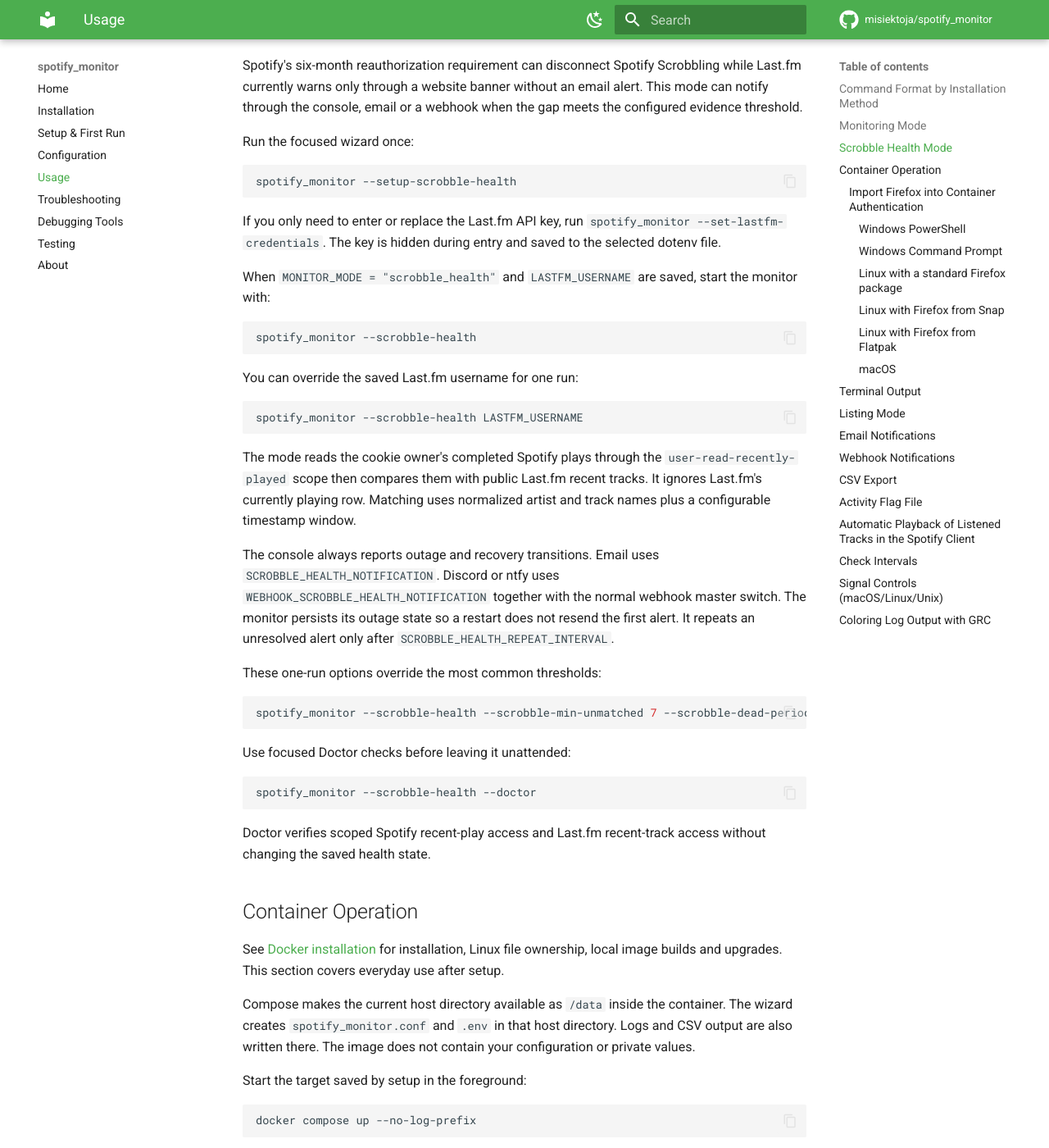
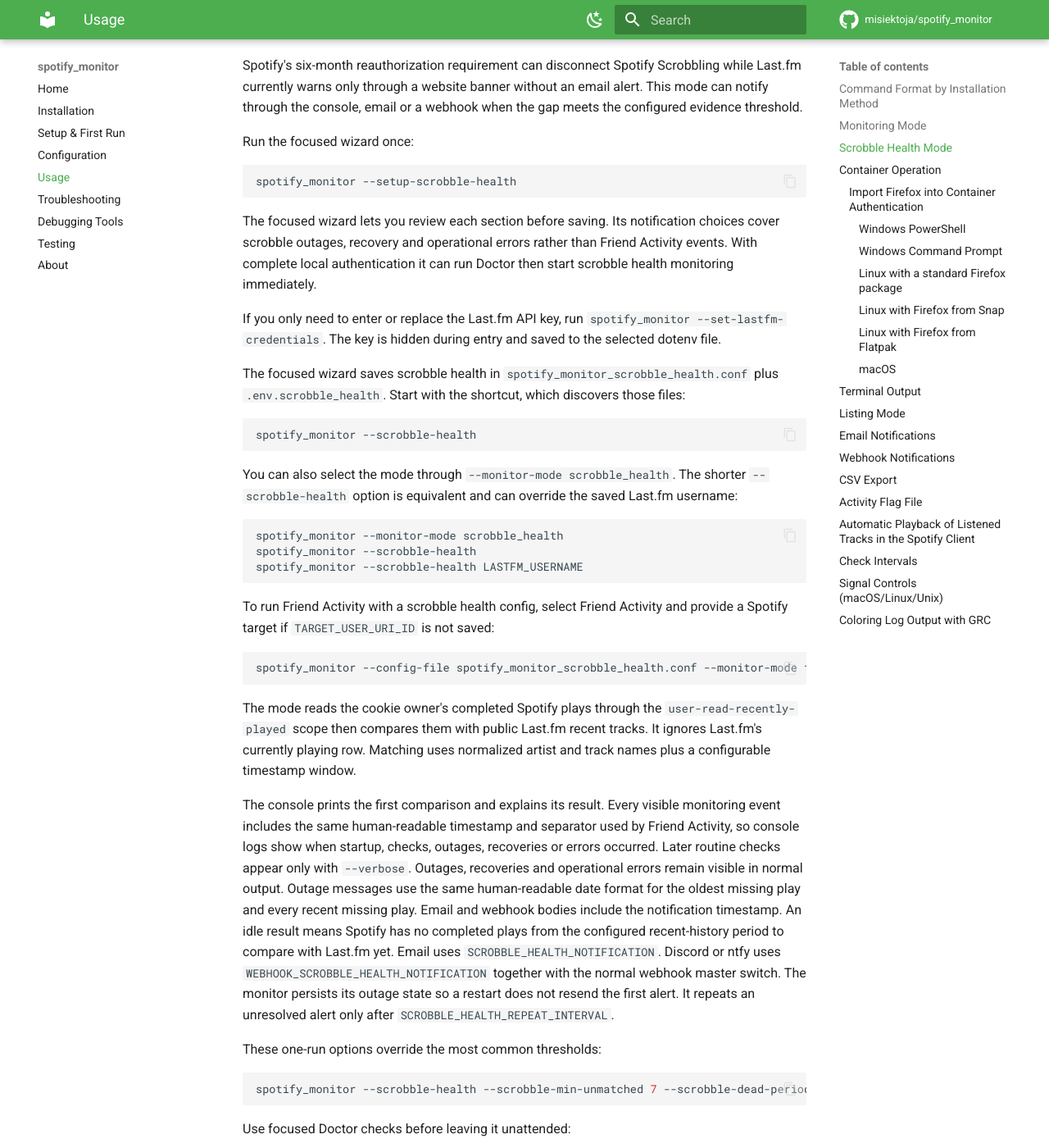
Before and after one commit to misiektoja/spotify_monitor, an MkDocs documentation site: the page built from docs/usage.md, in a window 1280 px wide and 1400 px high, scrolled down 2385 px. Shown: the whole window at 82% size. Built offline with MkDocs 1.6.1 and Material for MkDocs 9.7.7, drawn with Linux system fonts in a browser that asks for light colours; comment, search, counter and statistics services are not loaded; some of the changed text lies outside the part shown.

Commit message:
docs(usage): document scrobble health operation

````diff
--- a/docs/usage.md
+++ b/docs/usage.md
@@ -87,23 +87,33 @@
 spotify_monitor --setup-scrobble-health
 ```
 
+The focused wizard lets you review each section before saving. Its notification choices cover scrobble outages, recovery and operational errors rather than Friend Activity events. With complete local authentication it can run Doctor then start scrobble health monitoring immediately.
+
 If you only need to enter or replace the Last.fm API key, run `spotify_monitor --set-lastfm-credentials`. The key is hidden during entry and saved to the selected dotenv file.
 
-When `MONITOR_MODE = "scrobble_health"` and `LASTFM_USERNAME` are saved, start the monitor with:
+The focused wizard saves scrobble health in `spotify_monitor_scrobble_health.conf` plus `.env.scrobble_health`. Start with the shortcut, which discovers those files:
 
 ```sh
 spotify_monitor --scrobble-health
 ```
 
-You can override the saved Last.fm username for one run:
+You can also select the mode through `--monitor-mode scrobble_health`. The shorter `--scrobble-health` option is equivalent and can override the saved Last.fm username:
 
 ```sh
+spotify_monitor --monitor-mode scrobble_health
+spotify_monitor --scrobble-health
 spotify_monitor --scrobble-health LASTFM_USERNAME
+```
+
+To run Friend Activity with a scrobble health config, select Friend Activity and provide a Spotify target if `TARGET_USER_URI_ID` is not saved:
+
+```sh
+spotify_monitor --config-file spotify_monitor_scrobble_health.conf --monitor-mode friend_activity SPOTIFY_USER_ID
 ```
 
 The mode reads the cookie owner's completed Spotify plays through the `user-read-recently-played` scope then compares them with public Last.fm recent tracks. It ignores Last.fm's currently playing row. Matching uses normalized artist and track names plus a configurable timestamp window.
 
-The console always reports outage and recovery transitions. Email uses `SCROBBLE_HEALTH_NOTIFICATION`. Discord or ntfy uses `WEBHOOK_SCROBBLE_HEALTH_NOTIFICATION` together with the normal webhook master switch. The monitor persists its outage state so a restart does not resend the first alert. It repeats an unresolved alert only after `SCROBBLE_HEALTH_REPEAT_INTERVAL`.
+The console prints the first comparison and explains its result. Every visible monitoring event includes the same human-readable timestamp and separator used by Friend Activity, so console logs show when startup, checks, outages, recoveries or errors occurred. Later routine checks appear only with `--verbose`. Outages, recoveries and operational errors remain visible in normal output. Outage messages use the same human-readable date format for the oldest missing play and every recent missing play. Email and webhook bodies include the notification timestamp. An idle result means Spotify has no completed plays from the configured recent-history period to compare with Last.fm yet. Email uses `SCROBBLE_HEALTH_NOTIFICATION`. Discord or ntfy uses `WEBHOOK_SCROBBLE_HEALTH_NOTIFICATION` together with the normal webhook master switch. The monitor persists its outage state so a restart does not resend the first alert. It repeats an unresolved alert only after `SCROBBLE_HEALTH_REPEAT_INTERVAL`.
 
 These one-run options override the most common thresholds:
 
@@ -118,6 +128,14 @@
 ```
 
 Doctor verifies scoped Spotify recent-play access and Last.fm recent-track access without changing the saved health state.
+
+To inspect the actual histories instead of only their counts, add `--verbose`:
+
+```sh
+spotify_monitor --scrobble-health --doctor --verbose
+```
+
+The verbose focused report lists recent Spotify plays with `MATCHED` or `NOT MATCHED` markers, matched Last.fm timestamps and the recent Last.fm scrobbles used for comparison. Spotify and Last.fm can timestamp different points in the same playback, so a matched pair does not always have identical times. Normal Doctor output does not display listening history.
 
 <a id="main-application-docker-image"></a>
 ## Container Operation
````
